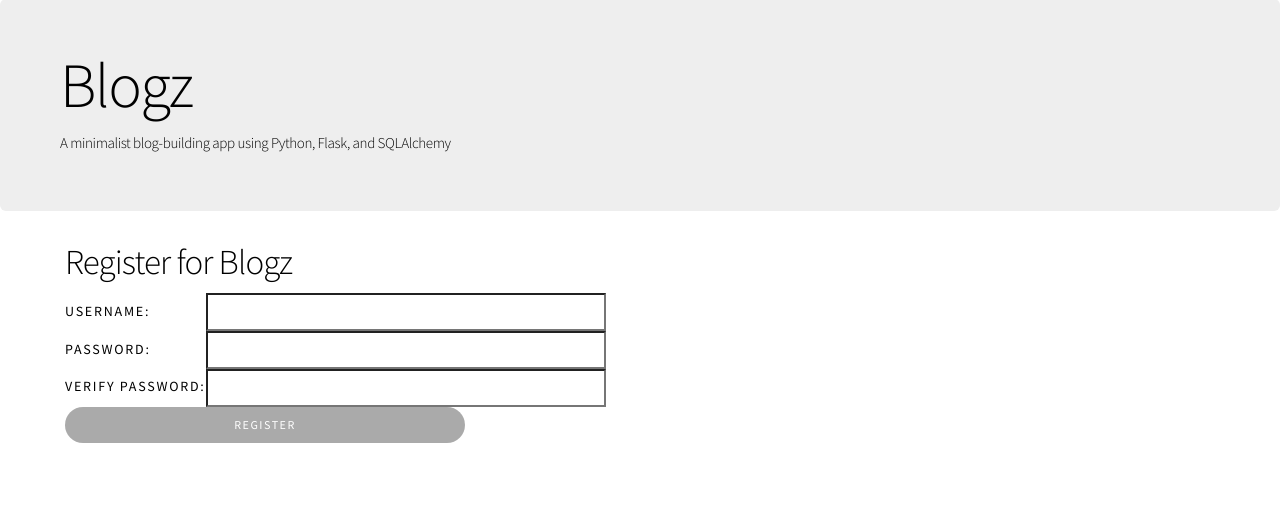
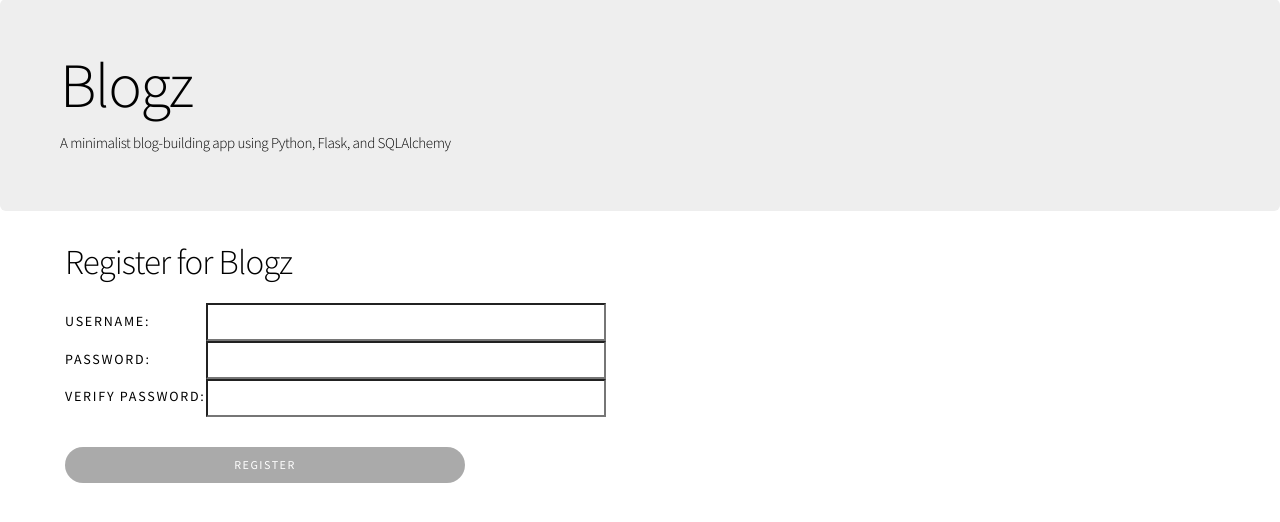
Before and after one commit to gitasong/blogz, a Flask app: page /signup in a window 1280 px wide. Shown: the part 44-566 px from the top of the page. Run offline with Flask 2, Linux system fonts and the light colour scheme; some libraries are stand-ins or nearby versions.

Commit message:
add better margins above and below login and signup forms

```diff
--- a/static/css/styles.css
+++ b/static/css/styles.css
@@ -98,6 +98,11 @@ h6 {
     margin-left: 5rem;
 }
 
+table {
+    margin-top: 2rem;
+    margin-bottom: 3rem;
+}
+
 label {
     font-size: 1.4rem;
     font-weight: 400;
```
